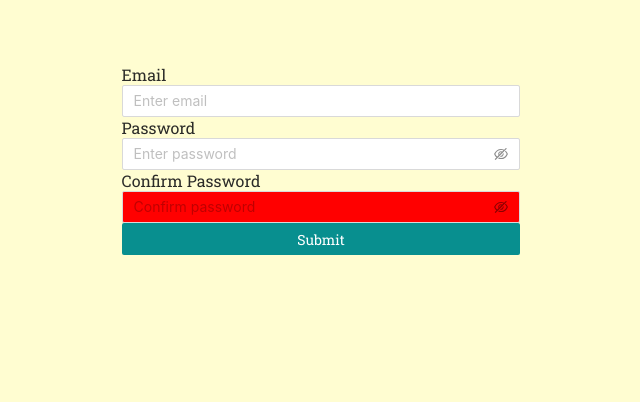
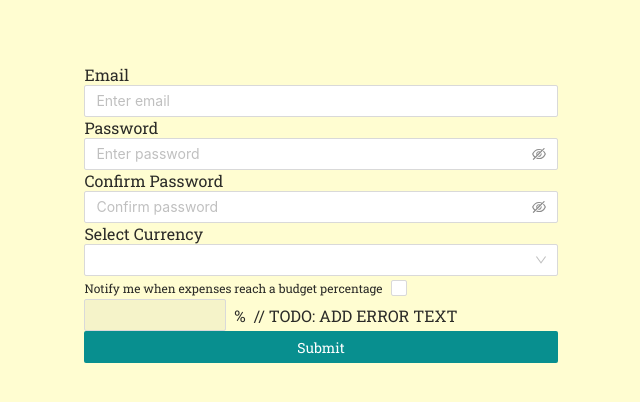
Before and after one commit to alongold91/SmarTracker, a React (Vite) app in the folder SmarTracker-frontend/: page /signup in a window 1280 px wide. Shown: the top 402 px of the page, without its empty margins (319-959 px from the left). Built offline with nearby package versions, Linux system fonts and the light colour scheme.

Commit message:
feat(frontend/signuppage): add more input fields and extend validation

```diff
--- a/SmarTracker-frontend/src/views/sign-up/Signup.module.css
+++ b/SmarTracker-frontend/src/views/sign-up/Signup.module.css
@@ -4,12 +4,10 @@
 
 .form {
     max-width: 500px;
+    display: grid;
 }
 
-.grid-container {
-    background: white;
+.select {
+    display: flex;
+    flex-direction: column;
 }
-
-.test {
-    background: red;
-}
--- a/SmarTracker-frontend/src/views/sign-up/SignupPage.tsx
+++ b/SmarTracker-frontend/src/views/sign-up/SignupPage.tsx
@@ -2,7 +2,7 @@ import classes from './Signup.module.css';
 import { z } from 'zod';
 import { zodResolver } from '@hookform/resolvers/zod';
 import { Controller, useForm } from 'react-hook-form';
-import { Button, Input } from 'antd';
+import { Button, Checkbox, Flex, Input, InputNumber, Select } from 'antd';
 // Define the validation schema with Zod
 const formSchema = z
   .object({
@@ -12,7 +12,12 @@ const formSchema = z
       .min(8, 'Password must be at least 8 characters')
       .regex(/[A-Z]/, 'Password must contain at least one uppercase letter')
       .regex(/[0-9]/, 'Password must contain at least one number'),
-    confirmPassword: z.string().min(1, 'Please confirm your password')
+    confirmPassword: z.string().min(1, 'Please confirm your password'),
+    homeCurrency: z.string().min(1, 'Please select a currency'),
+    interestedInWarningEmails: z.boolean(),
+    warningPercentage: z.number().refine((data) => data >= 0 && data <= 100, {
+      message: 'Warning percentage must be between 0 and 100'
+    })
   })
   .refine((data) => data.password === data.confirmPassword, {
     message: "Passwords don't match",
@@ -24,6 +29,8 @@ type FormData = z.infer<typeof formSchema>;
 const SignupPage = () => {
   const {
     control,
+    getValues,
+    watch,
     handleSubmit,
     formState: { errors }
   } = useForm<FormData>({
@@ -31,7 +38,10 @@ const SignupPage = () => {
     defaultValues: {
       email: '',
       password: '',
-      confirmPassword: ''
+      confirmPassword: '',
+      homeCurrency: '',
+      interestedInWarningEmails: false,
+      warningPercentage: undefined
     }
   });
 
@@ -79,7 +89,6 @@ const SignupPage = () => {
             <div>
               <label>Confirm Password</label>
               <Input.Password
-                className={classes.test}
                 {...field}
                 placeholder='Confirm password'
                 status={errors.confirmPassword ? 'error' : ''}
@@ -90,6 +99,53 @@ const SignupPage = () => {
             </div>
           )}
         />
+        <Controller
+          name='homeCurrency'
+          control={control}
+          render={({ field }) => (
+            <div className={`${classes['full-row']} ${classes['select']}`}>
+              <label>Select Currency</label>
+              <Select {...field} placeholder='Select currency'>
+                <Select.Option value='USD'>USD</Select.Option>
+                <Select.Option value='EUR'>EUR</Select.Option>
+              </Select>
+              {errors.homeCurrency && <p>{errors.homeCurrency.message}</p>}
+            </div>
+          )}
+        />
+        <div style={{ display: 'flex', flexDirection: 'column' }}>
+          <Controller
+            name='interestedInWarningEmails'
+            control={control}
+            render={({ field }) => (
+              <div>
+                <label style={{ fontSize: '12px', marginRight: '5px' }}>
+                  Notify me when expenses reach a budget percentage{' '}
+                </label>
+                <Checkbox {...field} checked={getValues('interestedInWarningEmails')} />
+                {errors.interestedInWarningEmails && (
+                  <p>{errors.interestedInWarningEmails.message}</p>
+                )}
+              </div>
+            )}
+          />
+          <Controller
+            name='warningPercentage'
+            control={control}
+            render={({field}) => (
+              <Flex align='center' gap='.5rem'>
+                <InputNumber
+                  {...field}
+                  disabled={!watch('interestedInWarningEmails')}
+                  style={{ width: '30%' }} //TODO: GIVE IT A CLASS
+
+                />
+                <p>%</p>
+                // TODO: ADD ERROR TEXT
+              </Flex>
+            )}
+          />
+        </div>
 
         <Button type='primary' htmlType='submit' block>
           Submit
```
